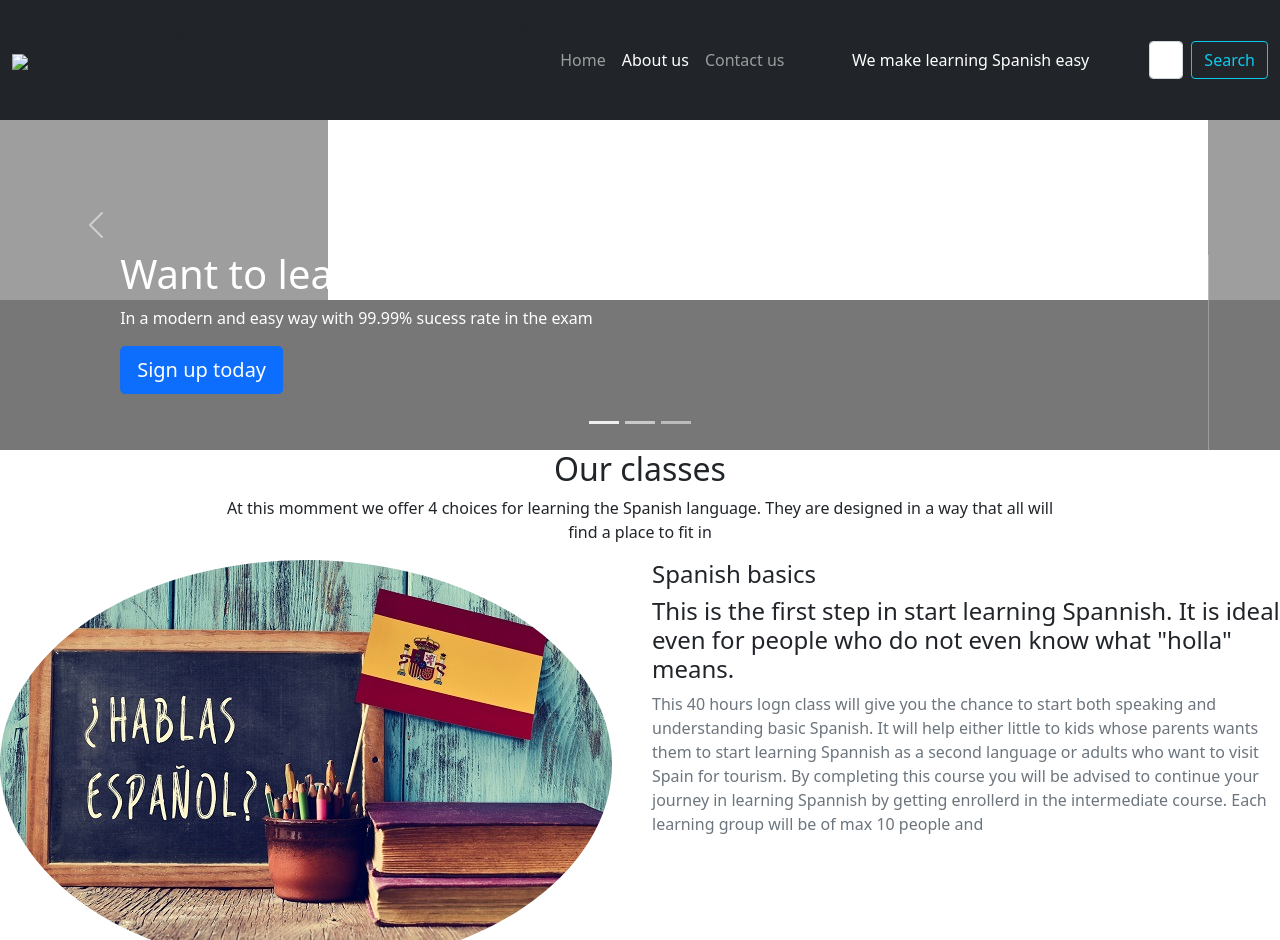
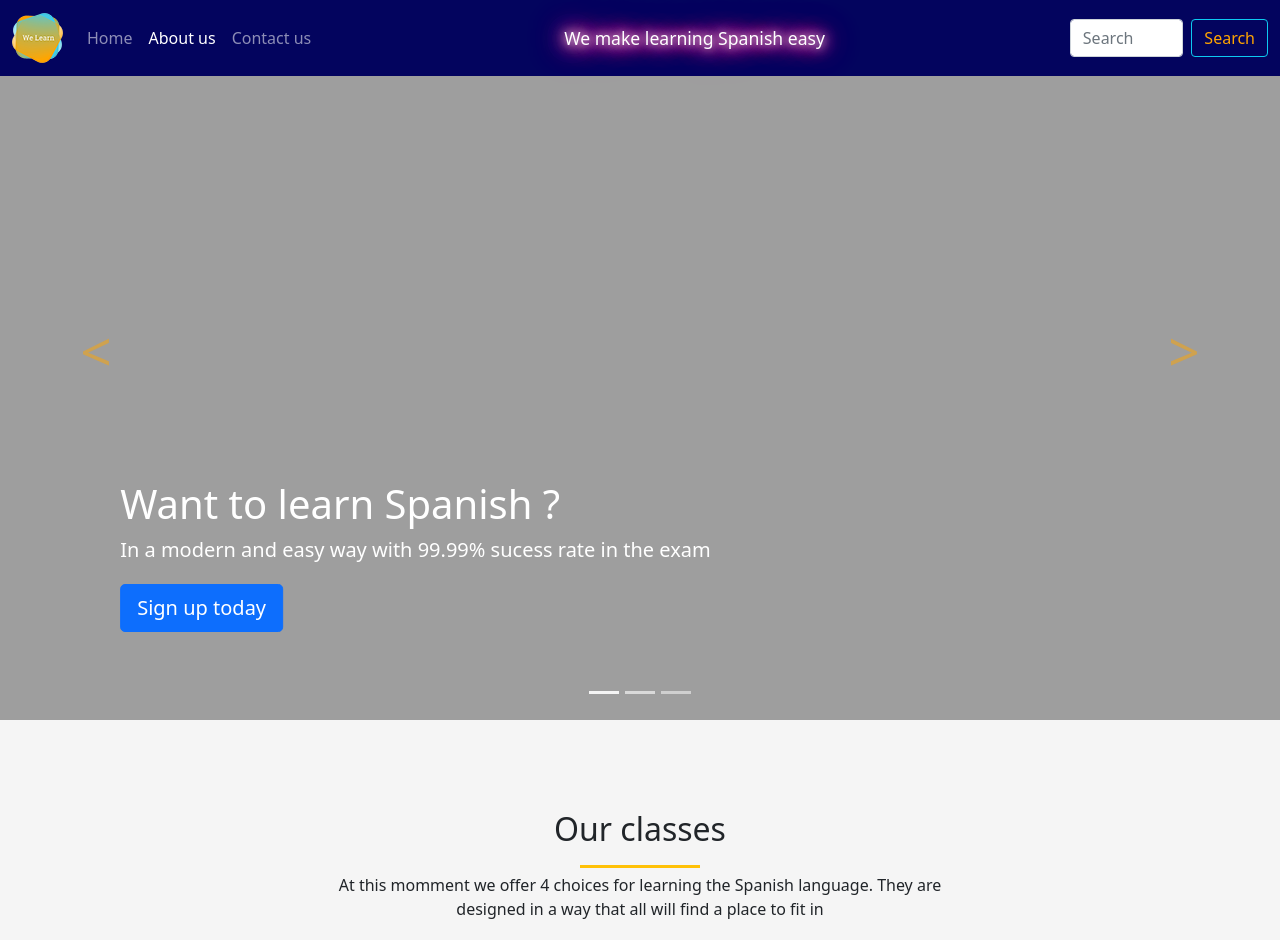
Before and after one commit to geofeid/We-Learn, a plain HTML site: page about.html in a window 1280 px wide. Shown: the top 940 px of the page. Drawn offline with nearby package versions, Linux system fonts and the light colour scheme; the site is published under a folder, as on GitHub Pages, so addresses that start at the root find nothing.

Commit message:
fixed links in about.html

```diff
--- a/about.html
+++ b/about.html
@@ -8,7 +8,7 @@
   <link href="https://cdn.jsdelivr.net/npm/bootstrap@5.1.3/dist/css/bootstrap.min.css" rel="stylesheet"
     integrity="sha384-1BmE4kWBq78iYhFldvKuhfTAU6auU8tT94WrHftjDbrCEXSU1oBoqyl2QvZ6jIW3" crossorigin="anonymous">
   <link rel="stylesheet" href="https://use.fontawesome.com/releases/v5.15.4/css/all.css">
-  <link rel="stylesheet" href="/styles/styles.css">
+  <link rel="stylesheet" href="./styles/styles.css">
 
   <title>We Learn Project</title>
 
@@ -18,7 +18,7 @@
   <header>
     <nav class="navbar navbar-expand-md navbar-dark fixed-top bg-dark">
       <div class="container-fluid">
-        <a class="navbar-brand" href="./index.html"><img src="/images/WeLearnLogo.png"></a>
+        <a class="navbar-brand" href="./index.html"><img src="./images/WeLearnLogo.png"></a>
 
         <h1 class="statement2 glow">We make learning Spanish easy</h1>
         <button class="navbar-toggler" type="button" data-bs-toggle="collapse" data-bs-target="#navbarCollapse"
```
